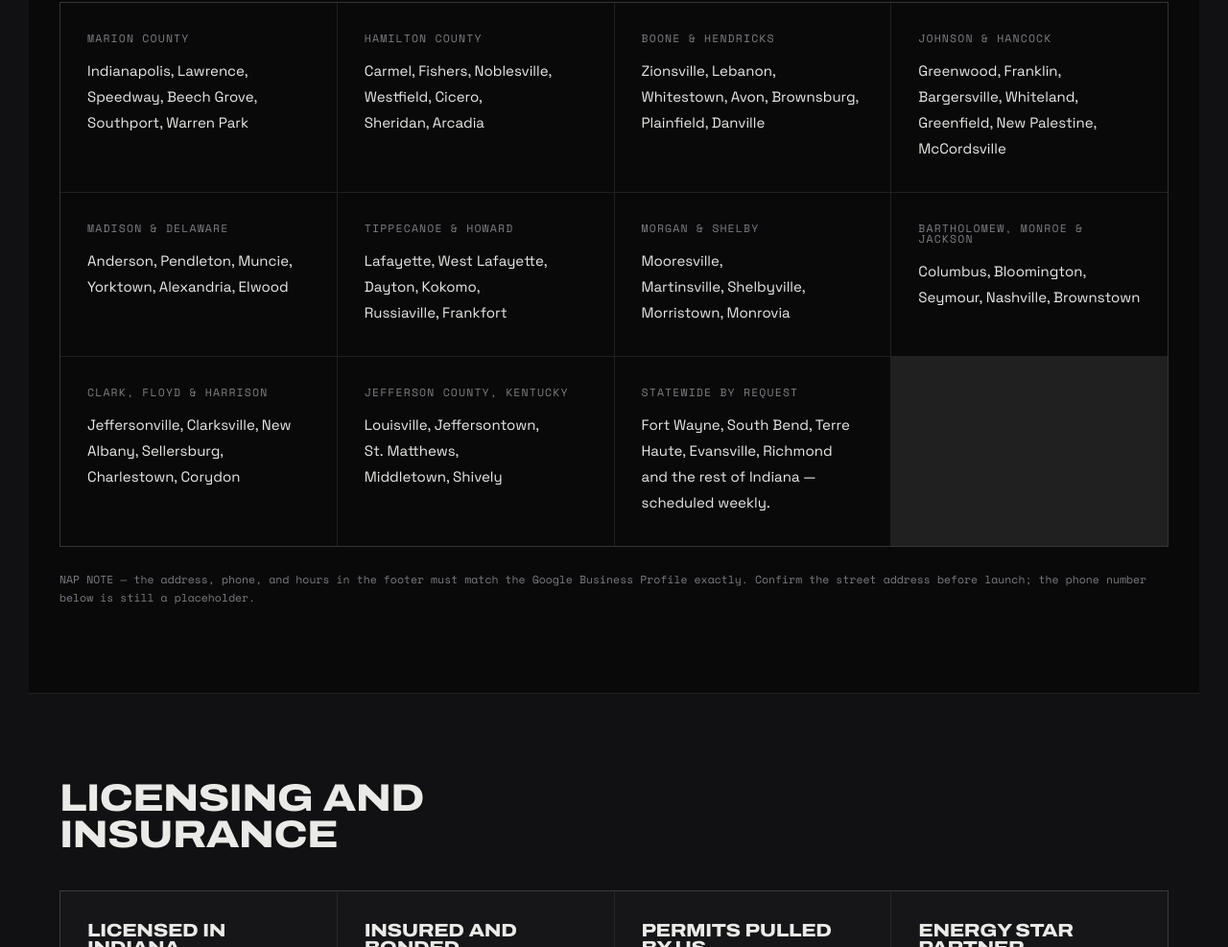
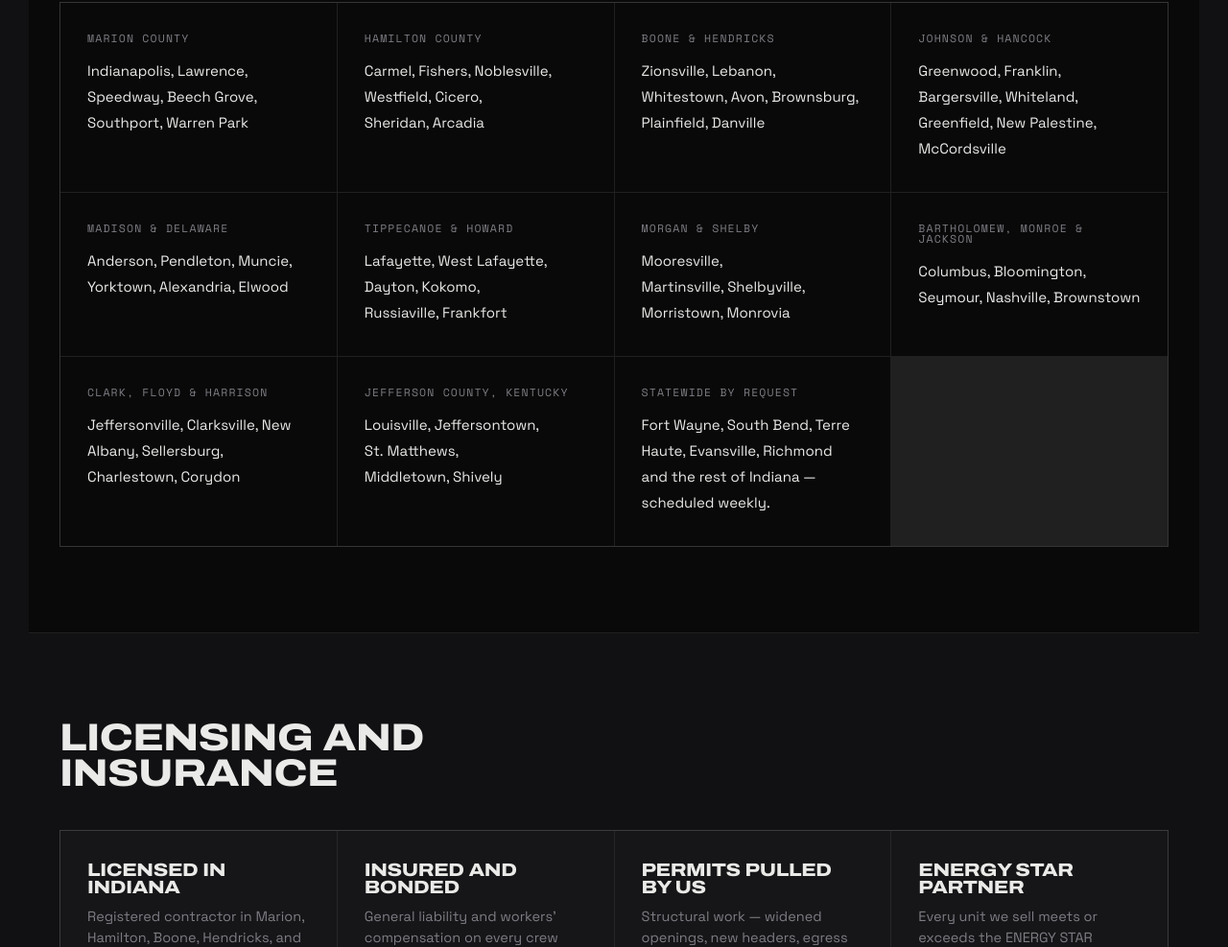
Before and after one commit to fidel95/northern, a website: page about/index.html in a window 1280 px wide. Shown: the part 1813-2800 px from the top of the page at 96% size. Drawn offline with Linux system fonts and the light colour scheme.

Commit message:
Stop telling visitors our phone number might not be real
The About page carried a note to ourselves, rendered at full size for
anyone reading it, saying the street address needed confirming and the
phone number was still a placeholder. Both halves are now answered: there
is no street address because there is no office to visit, and
(765) 376-1197 is the business line.

The durable half of it survives as a comment. Keeping the footer's
locality, phone and hours identical to the Google Business Profile is a
real constraint — local search reads a mismatch as two businesses — and
that is worth saying to whoever edits this page next, which is not the
same audience as whoever reads it.

Co-Authored-By: Claude Opus 5 <noreply@anthropic.com>
Claude-Session: https://claude.ai/code/session_01DieeSKMXjkn6pmKnmMhiD5

```diff
--- a/about/index.html
+++ b/about/index.html
@@ -146,7 +146,12 @@
       <div class="card-cell card-cell--inset"><h3 style="font-family:var(--font-label);font-size:11.5px;letter-spacing:0.1em;text-transform:uppercase;color:var(--text-muted);margin:0 0 14px;font-weight:400">Jefferson County, Kentucky</h3><p style="font-size:15px;color:var(--text-strong);line-height:1.8">Louisville, Jeffersontown, St.&nbsp;Matthews, Middletown, Shively</p></div>
       <div class="card-cell card-cell--inset"><h3 style="font-family:var(--font-label);font-size:11.5px;letter-spacing:0.1em;text-transform:uppercase;color:var(--text-muted);margin:0 0 14px;font-weight:400">Statewide by request</h3><p style="font-size:15px;color:var(--text-strong);line-height:1.8">Fort Wayne, South Bend, Terre Haute, Evansville, Richmond and the rest of Indiana &mdash; scheduled weekly.</p></div>
     </div>
-    <p style="font-family:var(--font-label);font-size:11.5px;color:var(--text-muted);margin:24px 0 0;line-height:1.7">NAP NOTE &mdash; the address, phone, and hours in the footer must match the Google Business Profile exactly. Confirm the street address before launch; the phone number below is still a placeholder.</p>
+    <!-- NAP: the locality, phone, and hours in the footer must keep matching the
+         Google Business Profile exactly, or local search treats them as two
+         different businesses. There is no street address to match — no office
+         to visit — and (765) 376-1197 is the real number. This was a visible
+         paragraph until it was not; it is a note to whoever edits the page,
+         not to whoever reads it. -->
   </div>
 </section>
 
```
